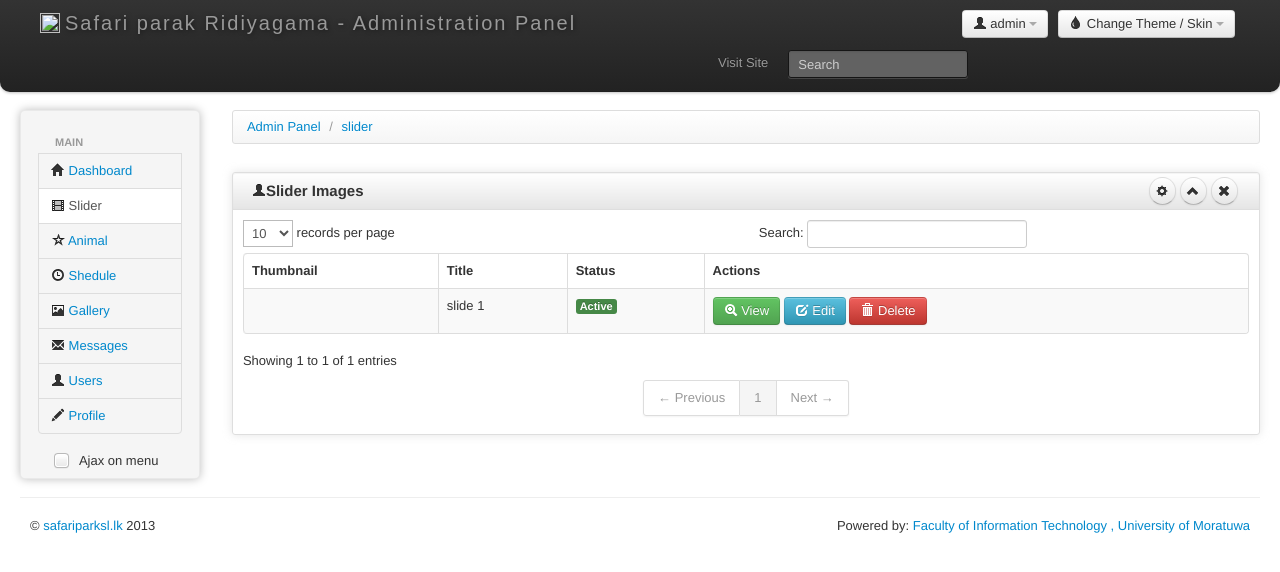
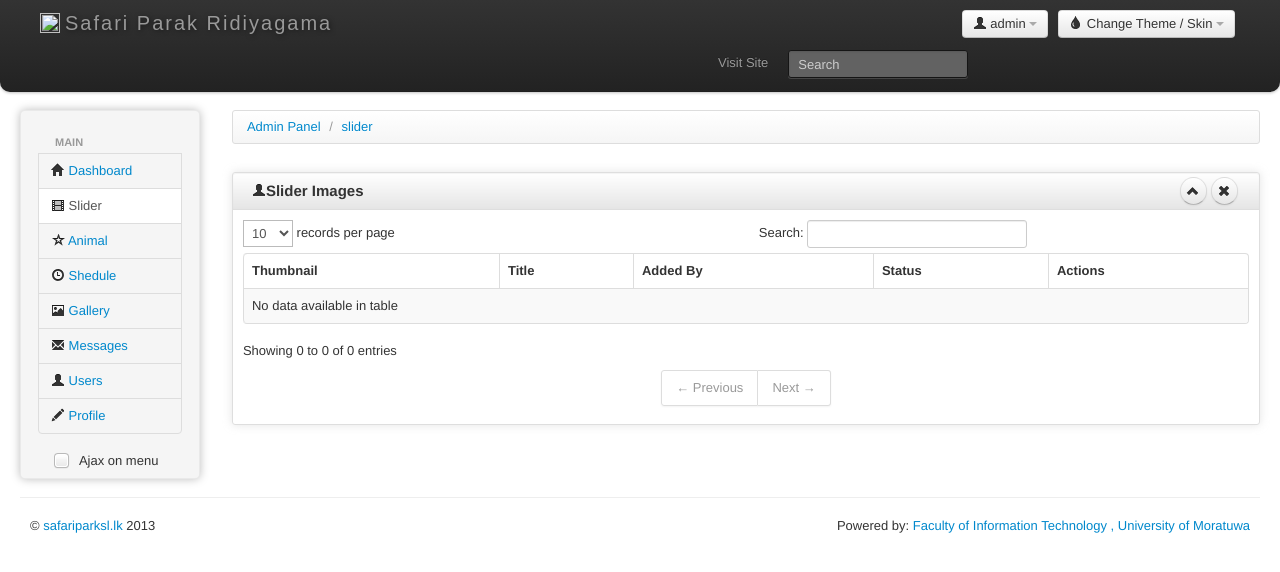
Before and after one commit to Dinidu/safari, a CodeIgniter app: page /safari/administrator/slider in a window 1280 px wide. Shown: the top 572 px of the page. Run offline with CodeIgniter, Linux system fonts and the light colour scheme; data that the repository does not hold is empty.

Commit message:
slider page table completed

```diff
--- a/admin_assets/js/charisma.js
+++ b/admin_assets/js/charisma.js
@@ -162,12 +162,12 @@ function docReady(){
 		score : 4 //default stars
 	});
 
-	//uploadify - multiple uploads
-	$('#file_upload').uploadify({
-		'swf'      : 'misc/uploadify.swf',
-		'uploader' : 'misc/uploadify.php'
-		// Put your options here
-	});
+	// //uploadify - multiple uploads
+	// $('#file_upload').uploadify({
+		// 'swf'      : 'misc/uploadify.swf',
+		// 'uploader' : 'misc/uploadify.php'
+		// // Put your options here
+	// });
 
 	//gallery controlls container animation
 	$('ul.gallery li').hover(function(){
--- a/application/controllers/administrator.php
+++ b/application/controllers/administrator.php
@@ -111,6 +111,9 @@ class Administrator extends CI_Controller
 
 	function slider()
 	{
-		$this->load->view('admin/adminSlider');
+		$this->load->model('adminSliderModel');
+		$this->view_data['slider_details'] = $this->adminSliderModel->getSliderDetails();
+		$this->load->view('admin/adminSlider', $this->view_data);
 	}
+
 }
--- /dev/null
+++ b/application/models/adminSlidermodel.php
@@ -0,0 +1,20 @@
+<?php if ( ! defined('BASEPATH')) exit('No direct script access allowed');
+
+class AdminSliderModel extends CI_Model {
+
+	function __construct()
+	{
+		parent:: __construct();
+	}
+
+	function getSliderDetails()
+	{
+		$query ="SELECT * FROM slider_images ";
+		$query_result = $this->db->query($query);
+		$data = array();
+	  	foreach($query_result->result() as $row){
+	  		$data[] = $row;
+	  	}
+	  	return $data;
+	}
+}
--- a/application/views/admin/adminDashboard.php
+++ b/application/views/admin/adminDashboard.php
@@ -113,7 +113,7 @@
 
 
 			<!--Table goes here -->
-							<div class="row-fluid sortable">
+			<div class="row-fluid sortable">
 				<div class="box span12">
 					<div class="box-header well" data-original-title>
 						<h2><i class="icon-user"></i>Items You have uploaded</h2>
--- a/application/views/admin/adminSlider.php
+++ b/application/views/admin/adminSlider.php
@@ -36,7 +36,7 @@
 					<div class="box-header well" data-original-title>
 						<h2><i class="icon-user"></i>Slider Images </h2>
 						<div class="box-icon">
-							<a href="#" class="btn btn-setting btn-round"><i class="icon-cog"></i></a>
+							<!-- <a href="#" class="btn btn-setting btn-round"><i class="icon-cog"></i></a> -->
 							<a href="#" class="btn btn-minimize btn-round"><i class="icon-chevron-up"></i></a>
 							<a href="#" class="btn btn-close btn-round"><i class="icon-remove"></i></a>
 						</div>
@@ -47,18 +47,30 @@
 							  <tr>
 								  <th>Thumbnail</th>
 								  <th>Title</th>
+								  <th>Added By</th>
 								  <th>Status</th>
 								  <th>Actions</th>
 							  </tr>
 						  </thead>
 						  <tbody>
-							<tr>
-								<td></td>
-								<td class="center">slide 1 </td>
-								<td class="center">
-									<span class="label label-success">Active</span>
-								</td>
-								<td class="center">
+
+						  	<?php
+
+						  	foreach ($slider_details as $row)
+						  	{
+						  		echo '<tr>';
+								echo '<td>';
+								echo '<img src ="'.base_url()."images/demo/slider/".$row->image_url.'" style="width:100px; height:10%;" />';
+								echo'</td>';
+
+								echo '<td class="center">'; echo $row->slider_imageTitle ;echo '</td>';
+								echo '<td class="center">'; echo $row->added_by ; echo '</td>';
+								echo '<td class="center">';
+									if( $row->status == 1){ echo '<span class="label label-success"> Active </span>'; }
+									else { echo '<span class="label label-important">Banned</span>'; }
+
+								echo '</td>';
+								echo '<td class="center">
 										<a class="btn btn-success" href="#">
 										<i class="icon-zoom-in icon-white"></i>
 										View
@@ -72,7 +84,14 @@
 										Delete
 										</a>
 										</td>
-							</tr>
+								</tr>';
+							}
+
+						  	?>
+
+
+
+
 							</tbody>
 							</table>
 						</div>
--- a/application/views/admin/header.php
+++ b/application/views/admin/header.php
@@ -14,7 +14,7 @@
 		padding: 9px 0;
 	  }
 	</style>
-	<link id="bs-css" href="<?php echo base_url()?>admin_assets/css/bootstrap-cerulean.css" rel="stylesheet">
+	<link id="bs-css" href="<?php echo base_url()?>admin_assets/css/bootstrap-classic.css" rel="stylesheet">
 	<link href="<?php echo base_url()?>admin_assets/css/bootstrap-responsive.css" rel="stylesheet">
 	<link href="<?php echo base_url()?>admin_assets/css/charisma-app.css" rel="stylesheet">
 	<link href="<?php echo base_url()?>admin_assets/css/jquery-ui-1.8.21.custom.css" rel="stylesheet">
@@ -30,7 +30,7 @@
 	<link href='<?php echo base_url()?>admin_assets/css/elfinder.theme.css' rel='stylesheet'>
 	<link href='<?php echo base_url()?>admin_assets/css/jquery.iphone.toggle.css' rel='stylesheet'>
 	<link href='<?php echo base_url()?>admin_assets/css/opa-icons.css' rel='stylesheet'>
-	<link href='<?php echo base_url()?>admin_assets/css/uploadify.css' rel='stylesheet'>
+	<!-- <link href='<?php echo base_url()?>admin_assets/css/uploadify.css' rel='stylesheet'> -->
 
 	<!-- The HTML5 shim, for IE6-8 support of HTML5 elements -->
 	<!--[if lt IE 9]>
@@ -109,7 +109,7 @@
 	<!-- autogrowing textarea plugin -->
 	<script src="<?php echo base_url()?>admin_assets/js/jquery.autogrow-textarea.js"></script>
 	<!-- multiple file upload plugin -->
-	<script src="<?php echo base_url()?>admin_assets/js/jquery.uploadify-3.1.min.js"></script>
+	<!-- <script src="<?php echo base_url()?>admin_assets/js/jquery.uploadify-3.1.min.js"></script> -->
 	<!-- history.js for cross-browser state change on ajax -->
 	<script src="<?php echo base_url()?>admin_assets/js/jquery.history.js"></script>
 	<!-- application script for Charisma demo -->
--- a/application/views/admin/menu.php
+++ b/application/views/admin/menu.php
@@ -10,7 +10,7 @@
 					<span class="icon-bar"></span>
 					<span class="icon-bar"></span>
 				</a>
-				<a class="brand" href="#"> <img alt="" src="" /> <span>Safari parak Ridiyagama - Administration Panel</span></a>
+				<a class="brand" href="#"> <img alt="" src="" /> <span>Safari Parak Ridiyagama</span></a>
 
 				<!-- theme selector starts -->
 				<div class="btn-group pull-right theme-container" >
```
Lines whose indentation alone changed are shown as unchanged.
